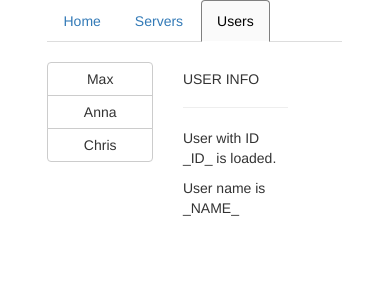
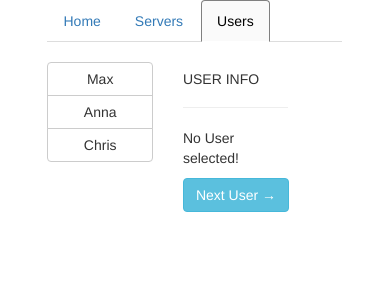
Before and after one commit to PsykeDady/serverusers, an Angular app: page /users in a window 390 px wide. Shown: the top 300 px of the page. Built offline with nearby package versions, Linux system fonts and the light colour scheme.

Commit message:
Implemented routing with parameter

```diff
--- /dev/null
+++ b/src/app/models/User.ts
@@ -0,0 +1,11 @@
+export class User {
+	private static inc=1;
+
+	public static NOUSER:User = new User ("NO USER SELECTED", -1);
+
+	constructor(public username:string, public id?:number){
+		if(id==undefined){
+			this.id=User.inc++;
+		}
+	}
+}
--- a/src/app/pages/servers/servers.component.html
+++ b/src/app/pages/servers/servers.component.html
@@ -13,7 +13,7 @@
 		<strong>Server Status</strong><br>
 		<input type="text" name="serverstatus" id="serverstatus"><br><br>
 
-		<button type="button" class="btn btn-info">Update Server</button>
+		<button type="button" class="btn btn-info" (click)="updateServer()">Update Server</button>
 		<hr>
 		<h5>_NOME SERVER_</h5>
 		<p>Server status is <span>online</span></p>
--- a/src/app/pages/servers/servers.component.ts
+++ b/src/app/pages/servers/servers.component.ts
@@ -1,6 +1,6 @@
 import { Component } from '@angular/core';
+import { Router } from '@angular/router';
 import { AppComponent } from 'src/app/app.component';
-import { TabsService } from 'src/app/services/Tabs.service';
 
 @Component({
   selector: 'app-servers',
@@ -8,6 +8,11 @@ import { TabsService } from 'src/app/services/Tabs.service';
   styleUrls: ['./servers.component.css']
 })
 export class ServersComponent {
-	constructor(private tabservice:TabsService){}
+	constructor(private router : Router){}
 	readonly ncol:number= AppComponent.ncol/2;
+
+	updateServer () : void {
+
+		this.router.navigate(["/"]);
+	}
 }
--- /dev/null
+++ b/src/app/pages/users/userd/userd.component.html
@@ -0,0 +1,15 @@
+<div class="col-xs-{{ncol}} col-sm-{{ncol}} col-md-{{ncol}} col-lg-{{ncol}}">
+	<h5>USER INFO</h5>
+	<hr>
+	<div *ngIf="user&&user.id>0; else nouser">
+		<p>User with ID {{user.id}} is loaded.</p>
+		<p>User name is {{user.username}}</p>
+	</div>
+	<ng-template #nouser>
+		<p> No User selected!</p>
+	</ng-template>
+
+	<button class="btn btn-info" (click)="nextUser()">
+		Next User &rarr;
+	</button>
+</div>
--- /dev/null
+++ b/src/app/pages/users/userd/userd.component.ts
@@ -0,0 +1,43 @@
+import { Component, Input } from '@angular/core';
+import { ActivatedRoute, Router } from '@angular/router';
+import { AppComponent } from 'src/app/app.component';
+import { User } from 'src/app/models/User';
+import { TabsService } from 'src/app/services/Tabs.service';
+import { UserService } from 'src/app/services/User.service';
+
+@Component({
+  selector: 'app-userd',
+  templateUrl: './userd.component.html',
+  styleUrls: ['./userd.component.css']
+})
+export class UserdComponent  {
+
+	@Input() ncol:number;
+	user:User;
+	constructor(private tabservice:TabsService, private userService:UserService, private activatedRouter: ActivatedRoute, private router:Router){
+		activatedRouter.params.subscribe(
+			(param) => {
+				let id: number= param["id"];
+				if(id===undefined){
+					this.user=User.NOUSER;
+				} else {
+					for ( let u of userService.users){
+						if(u.id==id){
+							this.user=u;
+							break;
+						}
+					}
+				}
+			}
+		)
+		if (this.ncol===undefined){
+			this.ncol=AppComponent.ncol;
+		}
+	}
+
+
+	nextUser(){
+		this.router.navigate(["/users",this.userService.nextUser(this.user)]);
+	}
+
+}
--- a/src/app/pages/users/users.component.html
+++ b/src/app/pages/users/users.component.html
@@ -1,17 +1,15 @@
 <div class="row">
 	<br>
 	<div class="btn-group-vertical col-xs-{{ncol}} col-sm-{{ncol}} col-md-{{ncol}} col-lg-{{ncol}}">
-		<button type="button" class="btn btn-default">Max</button>
-		<button type="button" class="btn btn-default">Anna</button>
-		<button type="button" class="btn btn-default">Chris</button>
+		<button type="button" class="btn btn-default"
+			*ngFor="let user of userService.users"
+		>{{user.username}}</button>
 	</div>
 
+	<app-userd
+		[ncol]="ncol">
 
-	<div class="col-xs-5 col-sm-5 col-md-5 col-lg-5">
-		<h5>USER INFO</h5>
-		<hr>
-		<p>User with ID _ID_ is loaded.</p>
-		<p>User name is _NAME_</p>
-	</div>
+	</app-userd>
+
 
 </div>
--- a/src/app/pages/users/users.component.ts
+++ b/src/app/pages/users/users.component.ts
@@ -1,6 +1,7 @@
 import { Component } from '@angular/core';
 import { AppComponent } from 'src/app/app.component';
 import { TabsService } from 'src/app/services/Tabs.service';
+import { UserService } from 'src/app/services/User.service';
 
 @Component({
   selector: 'app-users',
@@ -8,6 +9,6 @@ import { TabsService } from 'src/app/services/Tabs.service';
   styleUrls: ['./users.component.css']
 })
 export class UsersComponent  {
-	constructor(private tabservice:TabsService){}
+	constructor(private tabservice:TabsService, public userService:UserService){}
 	readonly ncol :number = AppComponent.ncol/2;
 }
--- /dev/null
+++ b/src/app/services/User.service.ts
@@ -0,0 +1,19 @@
+import { User } from "../models/User";
+
+export class UserService{
+	users:User[]=[
+		new User("Max"),
+		new User("Anna"),
+		new User("Chris")
+	]
+
+
+	nextUser(user:User ):number{
+		for(let i :number=1; i<this.users.length;i++){
+			if(user.id == this.users[i-1].id){
+				return this.users[i].id;
+			}
+		}
+		return 1;
+	}
+}
```
Also changed, not shown: src/app/app.module.ts (+18 -15 lines), src/app/pages/users/userd/userd.component.css (added).
